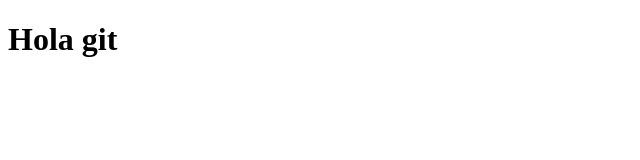
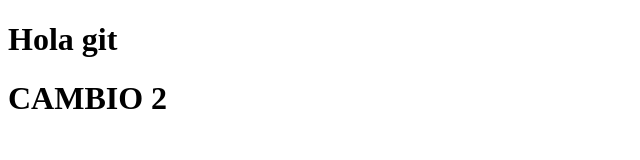
Before and after one commit to BrayanLeyton/repositorio_html, a plain HTML site: page index.html in a window 1280 px wide. Shown: the whole page, without its empty margins (0-640 px from the left). Drawn offline with Linux system fonts and the light colour scheme.

Commit message:
CAMBIO 3

```diff
--- a/index.html
+++ b/index.html
@@ -8,5 +8,6 @@
 </head>
 <body>
     <h1>Hola git</h1>
+    <h1>CAMBIO 2</h1>
 </body>
 </html>
```
